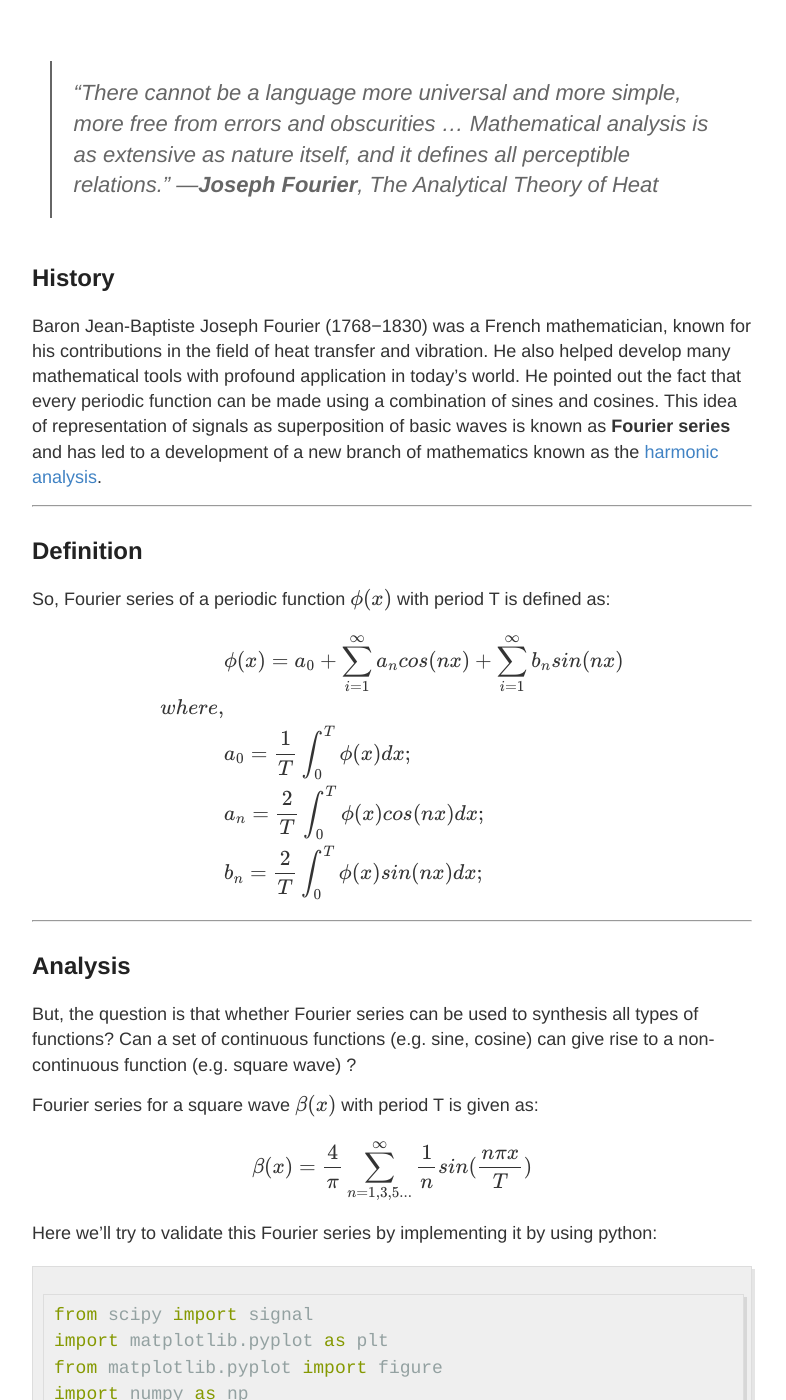
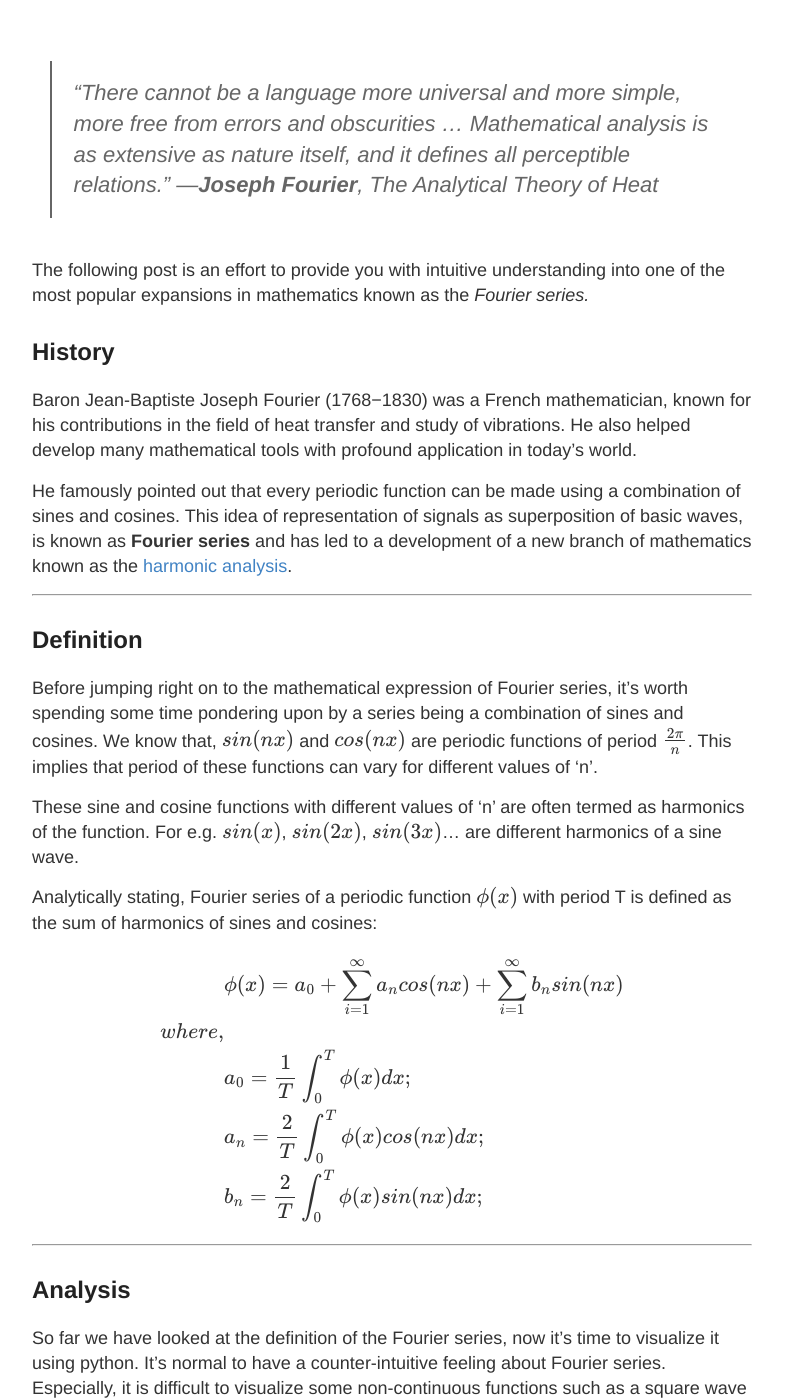
Before and after one commit to ankitk50/ankitk50.github.io, a Jekyll site: the page built from _posts/2020-05-12-Fourier.md, in a window 1280 px wide and 1400 px high, scrolled down 573 px. Shown: the whole window, without its empty margins (248-1034 px from the left). Built offline with Jekyll 4.4.1, drawn with Linux system fonts in a browser that asks for light colours; formulas are drawn with MathJax 3; some of the changed text lies outside the part shown.

Commit message:
added more content to fourier series

````diff
--- a/_posts/2020-05-12-Fourier.md
+++ b/_posts/2020-05-12-Fourier.md
@@ -1,6 +1,6 @@
 ---
 layout: post
-title: Fourier Series
+title: Fourier Series with Python
 comment: true
 ---
 <p align="center">
@@ -10,15 +10,23 @@
 
 > “There cannot be a language more universal and more simple, more free from errors and obscurities … Mathematical analysis is as extensive as nature itself, and it defines all perceptible relations.” ―**Joseph Fourier**, The Analytical Theory of Heat
 
+The following post is an effort to provide you with intuitive understanding into one of the most popular expansions in mathematics known as the *Fourier series.*
+
 ## History
 
-Baron Jean-Baptiste Joseph Fourier (1768−1830) was a French mathematician, known for his contributions in the field of heat transfer and vibration. He also helped develop many mathematical tools with profound application in today's world. He pointed out the fact that every periodic function can be made using a combination of sines and cosines. This idea of representation of signals as superposition of basic waves is known as **Fourier series** and has led to a development of a new branch of mathematics known as the [harmonic analysis](https://en.wikipedia.org/wiki/Harmonic_analysis).
+Baron Jean-Baptiste Joseph Fourier (1768−1830) was a French mathematician, known for his contributions in the field of heat transfer and study of vibrations. He also helped develop many mathematical tools with profound application in today's world.
+
+He famously pointed out that every periodic function can be made using a combination of sines and cosines. This idea of representation of signals as superposition of basic waves, is known as **Fourier series** and has led to a development of a new branch of mathematics known as the [harmonic analysis](https://en.wikipedia.org/wiki/Harmonic_analysis).
 
 
 ---
 ## Definition
 
-So, Fourier series of a periodic function $$\phi(x)$$ with period T is defined as:
+Before jumping right on to the mathematical expression of Fourier series, it's worth spending some time pondering upon by a series being a combination of sines and cosines. We know that, $$sin(nx)$$ and $$cos(nx)$$ are periodic functions of period $$\frac{2\pi}{n}$$. This implies that period of these functions can vary for different values of 'n'.
+
+These sine and cosine functions with different values of 'n' are often termed as harmonics of the function. For e.g. $$sin(x)$$, $$sin(2x)$$, $$sin(3x)$$... are different harmonics of a sine wave.
+
+Analytically stating, Fourier series of a periodic function $$\phi(x)$$ with period T is defined as the sum of harmonics of sines and cosines:
 
 $$
 \begin{align*}
@@ -33,9 +41,10 @@
 ---
 ## Analysis
 
-But, the question is that whether Fourier series can be used to synthesis all types of functions? Can a set of continuous functions (e.g. sine, cosine) can give rise to a non-continuous function (e.g. square wave) ?
+So far we have looked at the definition of the Fourier series, now it's time to visualize it using python. It's normal to have a counter-intuitive feeling about Fourier series. Especially, it is difficult to visualize some non-continuous functions such as a square wave being synthesized using sine and cosines(which are continuous waves). In the following section we'll try to visualize the same.
 
-Fourier series for a square wave $$\beta(x)$$ with period T is given as:
+
+[Fourier series for a square wave](https://mathworld.wolfram.com/FourierSeriesSquareWave.html) $$\beta(x)$$ with period T is given as:
 
 $$
 \begin{align*}
@@ -43,7 +52,7 @@
 \end{align*}
 $$
 
-Here we'll try to validate this Fourier series by implementing it by using python:
+Now, it time to verify and validate the above Fourier series by implementing it using python:
 
 
 ```python
@@ -71,7 +80,8 @@
 array=fourier_series('square', 10) #plotting the function
 plt.plot(array)
 ```
-Here's an animated version showing different functions being added up to get a close approximation to the square function.
+Here's an animated version showing a square function being synthesized by combination of sine waves. The graph on the left, plots each term of the series individually. While on the right gives a remarkable view of how the components add up.
+
 <figure class="half" style="display:flex">
     <img style="width:400px" src="/blog/assets/fourier_waves_superpose.gif">
     <img style="width:400px" src="/blog/assets/fourier_waves_sum.gif">
@@ -79,7 +89,23 @@
 
 Here, we notice that the approximation overshoots the desired value at the edges of the square wave. This peculiar behavior of Fourier series is known as the [Gibbs phenomenon](https://en.wikipedia.org/wiki/Gibbs_phenomenon). Informally, the Gibbs phenomenon reflects the difficulty inherent in approximating a discontinuous function by a finite series of continuous sine and cosine waves.
 
+---
+
+## Applications
+
+So, why study Fourier series? Apart from it's analytical rigor and visual beauty, does it add something more to this world?
+As much of our knowledge of the world is contained in functions, it becomes inevitable that we understand them. The voltage produced by a microphone, as a function of time, represents music that can then be encoded digitally and stored on a compact disc. The position of a planet, as a function of time, represents an orbit.
+
+Functions are everywhere. They are also extremely complex objects. As the case with the square wave as a function of sine and cosine, any sufficiently complex object is too difficult to comprehend in one glance, for our minds are limited. We therefore study functions from many vantage points and use multiple representations and transforms, such as Fourier series and Laplace transforms, generate alternative representations of functions.
+
 Although, the original motivation of the Fourier series was to solve heat equations, today, Fourier series has many similar applications in electrical engineering, vibration analysis, acoustics, optics, signal processing, image processing etc.
+
+
+---
+
+## Further exploration
+
+If you are more interested in exploring Fourier series, you should definitely check out [this video](https://www.youtube.com/watch?v=r6sGWTCMz2k) by 3B1B. A detailed analytical introduction to the topic can be studied at [Khan Academy](https://www.khanacademy.org/science/electrical-engineering/ee-signals/ee-fourier-series/v/ee-fourier-series-intro).
 
 ---
 
````
